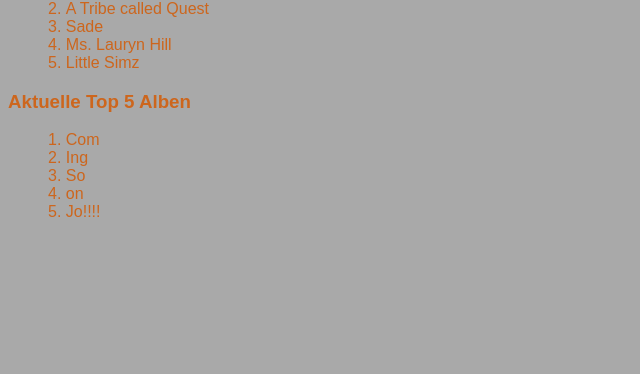
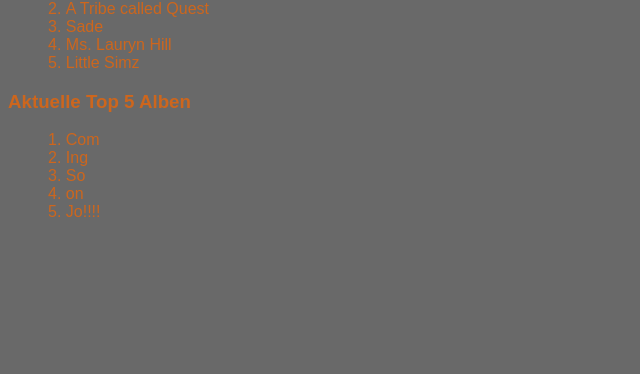
Before and after one commit to Demuh1807/Demuh1807.github.io, a plain HTML site: page index.html in a window 1280 px wide. Shown: the part 426-800 px from the top of the page, without its empty margins (0-640 px from the left). Drawn offline with Linux system fonts and the light colour scheme.

Commit message:
style.css aktualisieren

```diff
--- a/style.css
+++ b/style.css
@@ -1,5 +1,5 @@
 body {
-  background-color: #A9A9A9;
+  background-color: #696969;
   color: #CD661D;
   font-family: Arial, sans-serif;
 }
```
